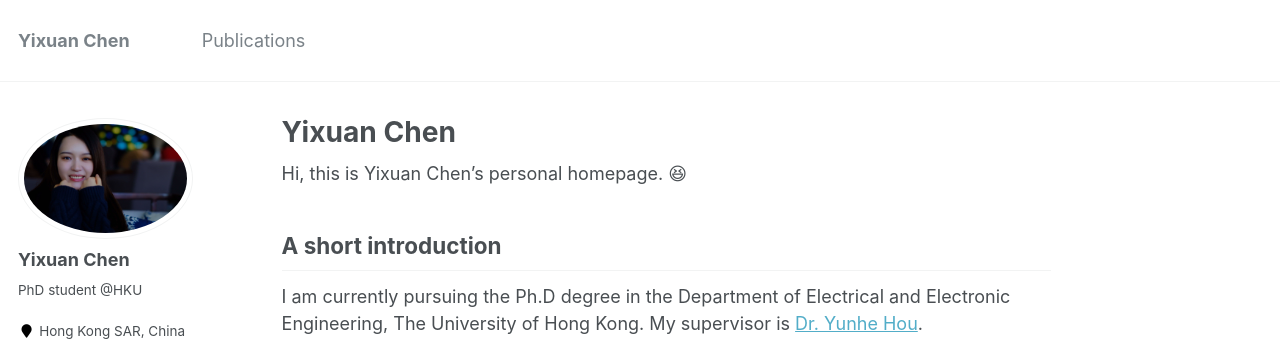
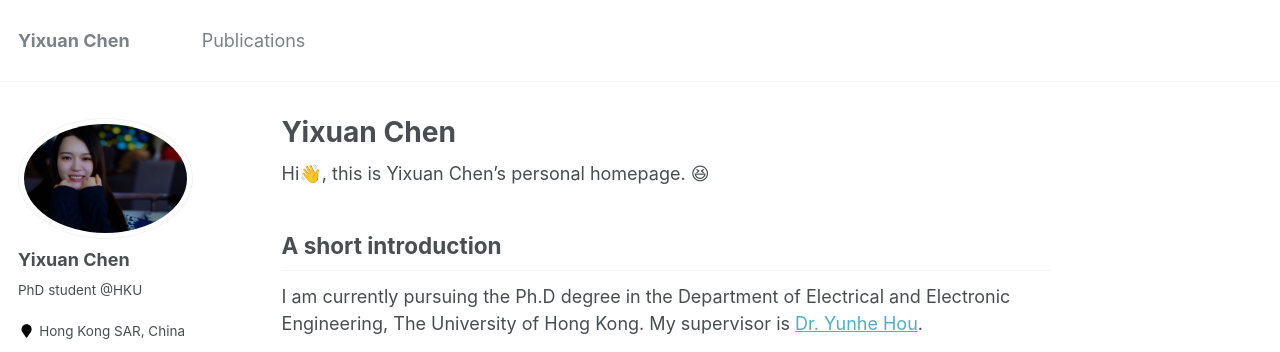
Before and after one commit to Yixuan-Chen0614/webpage-main, a Jekyll site: the page built from _pages/about.md, in a window 1280 px wide and 1037 px high. Shown: the top 352 px of the window. Built offline with Jekyll 4.4.1, drawn with Linux system fonts in a browser that asks for light colours.

```diff
--- a/_pages/about.md
+++ b/_pages/about.md
@@ -8,7 +8,7 @@ redirect_from:
   - /about.html
 ---
 
-Hi, this is Yixuan Chen's personal homepage. 😆
+Hi👋, this is Yixuan Chen's personal homepage. 😆
 
 ## A short introduction
 I am currently pursuing the Ph.D degree in the Department of Electrical and Electronic Engineering, The University of Hong Kong. My supervisor is [Dr. Yunhe Hou](https://www.eee.hku.hk/people/yhhou/).
```
